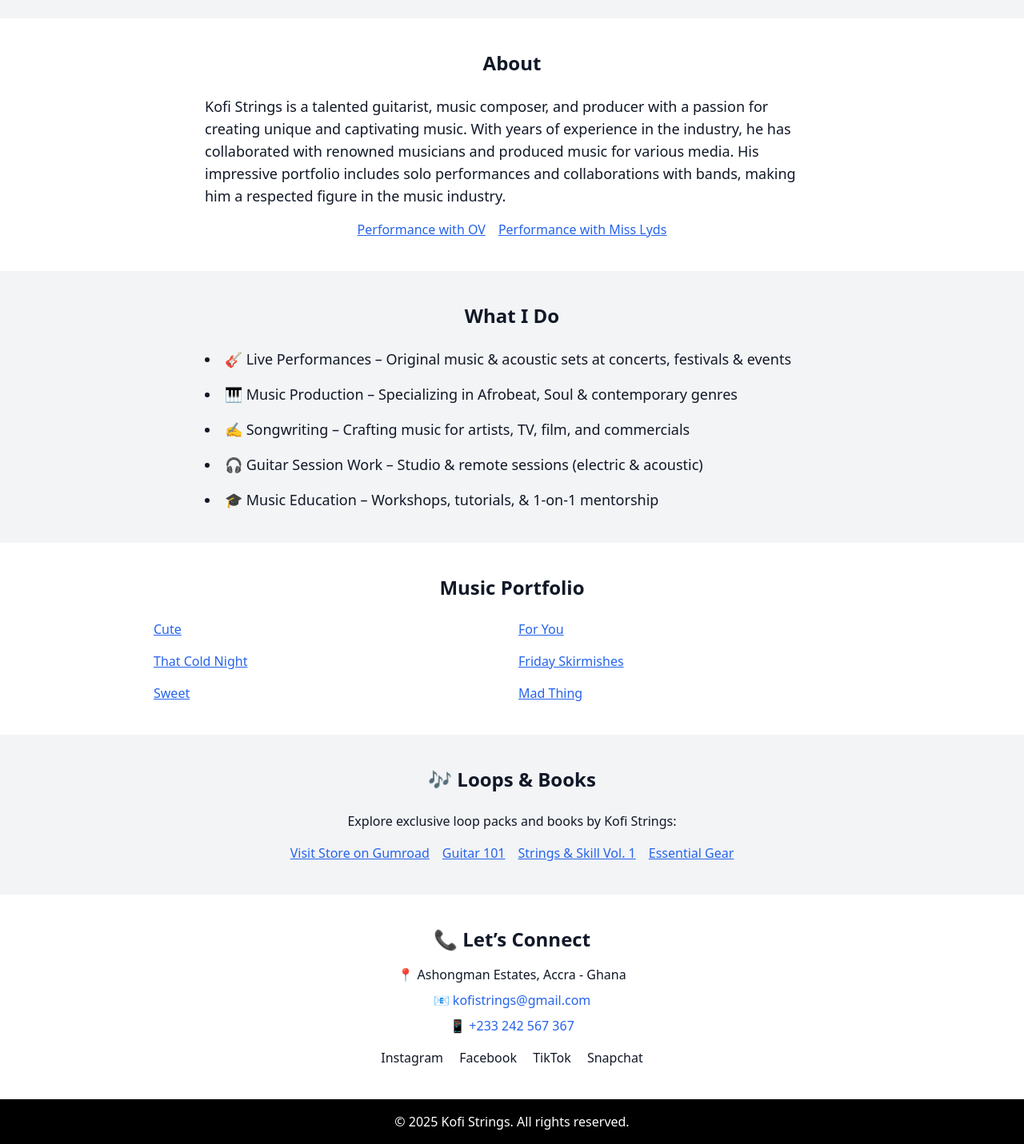
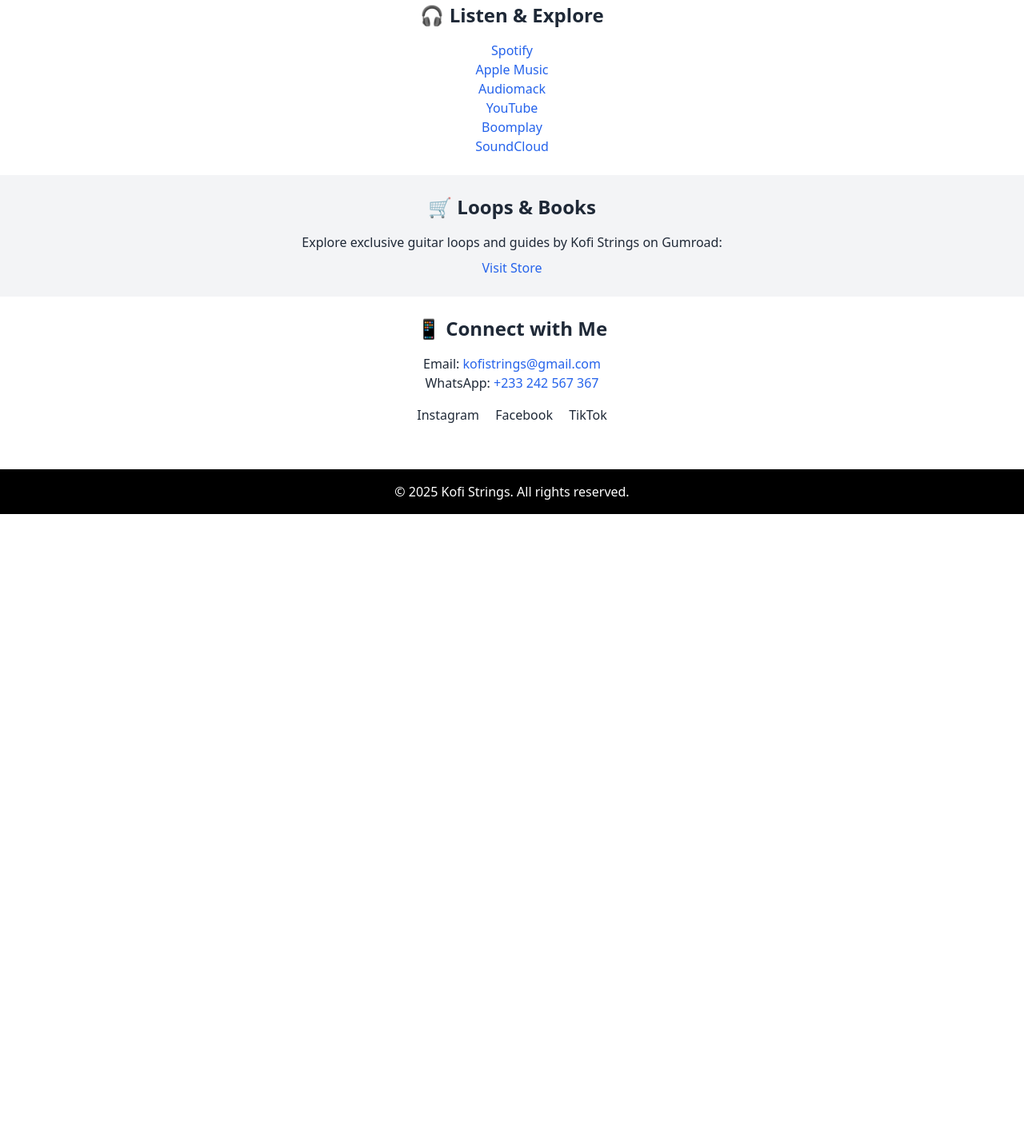
Before and after one commit to kofistrings/kofistrings.github.io, a plain HTML site: page index.html in a window 1280 px wide. Shown: the part 725-2156 px from the top of the page at 80% size. After the commit the page ends 1368 px from the top, so only its background shows below. Drawn offline with nearby package versions, Linux system fonts and the light colour scheme.

Commit message:
Add files via upload

```diff
--- a/index.html
+++ b/index.html
@@ -2,97 +2,62 @@
 <!DOCTYPE html>
 <html lang="en">
 <head>
+  <meta name="google-site-verification" content="MggtDPi8cuHOXAQzvFr_MkFr2H6Eay_6wiW9VjmTJNQ" />
+
   <meta charset="UTF-8" />
   <meta name="viewport" content="width=device-width, initial-scale=1.0" />
-  <meta name="google-site-verification" content="MggtDPi8cuHOXAQzvFr_MkFr2H6Eay_6wiW9VjmTJNQ" />
-  <title>Kofi Strings | Musician & Producer</title>
+  <title>Kofi Strings</title>
   <link href="https://cdn.jsdelivr.net/npm/tailwindcss@2.2.19/dist/tailwind.min.css" rel="stylesheet">
 </head>
-<body class="bg-white text-gray-900 font-sans">
-
-<!-- HEADER -->
-<header class="bg-black text-white py-8 text-center">
-  <h1 class="text-4xl font-bold">Kofi Strings</h1>
-  <p class="text-lg">Musician · Guitarist · Producer</p>
+<body class="bg-white text-gray-800 font-sans">
+  <header class="bg-black text-white py-6 text-center">
+    <h1 class="text-3xl font-bold">Kofi Strings</h1>
+    <p class="text-lg mt-2">Musician | Guitarist | Producer</p>
   </header>
 
-<!-- HERO SECTION -->
-<section class="text-center p-8">
-  <img src="Kofi Strings Profile 1.png" alt="Kofi Strings" class="mx-auto w-40 h-40 rounded-full shadow-xl mb-4">
-  <p class="text-xl max-w-xl mx-auto">Kofi Strings is not just a name but a movement in the world of music. Known for his unique acoustic guitar style, Kofi creates music that transcends borders and cultures.</p>
+  <section class="p-6 text-center">
+    <img src="Kofi Strings Profile 1.png" alt="Kofi Strings" class="mx-auto rounded-full w-40 h-40 object-cover shadow-lg mb-4">
+    <p class="max-w-2xl mx-auto text-lg">Kofi Strings is not just a name but a movement in the world of music. Known for his unique acoustic guitar style, Kofi creates music that transcends borders and cultures. His sound is deeply soulful, moving hearts with every note.</p>
   </section>
 
-<!-- FEATURED MUSIC -->
-<section class="bg-gray-100 py-8 px-4 text-center">
-  <h2 class="text-2xl font-semibold mb-4">🎧 Exclusive Listen</h2>
-  <iframe width="320" height="180" src="https://www.youtube.com/embed/bTAFskowmcw" title="Baddoo ft. MTF" frameborder="0" allowfullscreen class="mx-auto"></iframe>
-</section>
-
-<!-- ABOUT -->
-<section class="py-10 px-6">
-  <h2 class="text-2xl font-bold text-center mb-6">About</h2>
-  <p class="max-w-3xl mx-auto text-lg mb-4">Kofi Strings is a talented guitarist, music composer, and producer with a passion for creating unique and captivating music. With years of experience in the industry, he has collaborated with renowned musicians and produced music for various media. His impressive portfolio includes solo performances and collaborations with bands, making him a respected figure in the music industry.</p>
-  <div class="flex justify-center gap-4 flex-wrap">
-    <a href="https://drive.google.com/file/d/1Sxqjc7MdrVThYmyP_MMdbO6VcZ8M0bJ/view?usp=drive_link" class="text-blue-600 underline">Performance with OV</a>
-    <a href="https://drive.google.com/file/d/1Td6HD_SbBYDDtqw0pi7cGqv9k0gdEXyD/view?usp=drive_link" class="text-blue-600 underline">Performance with Miss Lyds</a>
+  <section class="p-6 bg-gray-100 text-center">
+    <h2 class="text-2xl font-semibold mb-4">🎵 Featured Track</h2>
+    <div class="flex justify-center">
+      <iframe width="320" height="180" src="https://www.youtube.com/embed/bTAFskowmcw" title="Baddoo" frameborder="0" allowfullscreen></iframe>
     </div>
   </section>
 
-<!-- WHAT I DO -->
-<section class="bg-gray-100 py-10 px-6">
-  <h2 class="text-2xl font-bold text-center mb-6">What I Do</h2>
-  <ul class="max-w-3xl mx-auto text-lg space-y-4 list-disc list-inside">
-    <li>🎸 Live Performances – Original music & acoustic sets at concerts, festivals & events</li>
-    <li>🎹 Music Production – Specializing in Afrobeat, Soul & contemporary genres</li>
-    <li>✍️ Songwriting – Crafting music for artists, TV, film, and commercials</li>
-    <li>🎧 Guitar Session Work – Studio & remote sessions (electric & acoustic)</li>
-    <li>🎓 Music Education – Workshops, tutorials, & 1-on-1 mentorship</li>
-  </ul>
-</section>
-
-<!-- PORTFOLIO -->
-<section class="py-10 px-6">
-  <h2 class="text-2xl font-bold text-center mb-6">Music Portfolio</h2>
-  <div class="grid grid-cols-1 md:grid-cols-2 gap-4 max-w-4xl mx-auto">
-    <a href="https://onerpm.link/147066384297" class="text-blue-600 underline">Cute</a>
-    <a href="https://onerpm.link/931269158380" class="text-blue-600 underline">For You</a>
-    <a href="https://m.soundcloud.com/kofi-strings/that-cold-night" class="text-blue-600 underline">That Cold Night</a>
-    <a href="https://m.soundcloud.com/kofi-strings/friday-skirmishes" class="text-blue-600 underline">Friday Skirmishes</a>
-    <a href="https://onerpm.link/629702261527" class="text-blue-600 underline">Sweet</a>
-    <a href="https://onerpm.link/692653520240" class="text-blue-600 underline">Mad Thing</a>
+  <section class="p-6 text-center">
+    <h2 class="text-2xl font-semibold mb-4">🎧 Listen & Explore</h2>
+    <div class="space-y-2">
+      <a href="https://open.spotify.com/artist/0WJKB5girIeBjYtGpvNYpi" class="text-blue-600 hover:underline" target="_blank">Spotify</a><br>
+      <a href="https://music.apple.com/gh/artist/kofi-strings/1607712685" class="text-blue-600 hover:underline" target="_blank">Apple Music</a><br>
+      <a href="https://audiomack.com/kofi-strings-1" class="text-blue-600 hover:underline" target="_blank">Audiomack</a><br>
+      <a href="https://www.youtube.com/@kofistrings7407" class="text-blue-600 hover:underline" target="_blank">YouTube</a><br>
+      <a href="https://www.boomplay.com/artists/39777016?from=" class="text-blue-600 hover:underline" target="_blank">Boomplay</a><br>
+      <a href="https://m.soundcloud.com/kofi-strings" class="text-blue-600 hover:underline" target="_blank">SoundCloud</a>
     </div>
   </section>
 
-<!-- STORE -->
-<section class="bg-gray-100 py-10 px-6">
-  <h2 class="text-2xl font-bold text-center mb-6">🎶 Loops & Books</h2>
-  <p class="text-center mb-4">Explore exclusive loop packs and books by Kofi Strings:</p>
-  <div class="flex flex-wrap justify-center gap-4">
-    <a href="https://kofistrings.gumroad.com" class="text-blue-600 underline">Visit Store on Gumroad</a>
-    <a href="https://kofistrings.gumroad.com/l/njxhyn" class="text-blue-600 underline">Guitar 101</a>
-    <a href="https://kofistrings.gumroad.com/l/xpwyj" class="text-blue-600 underline">Strings & Skill Vol. 1</a>
-    <a href="https://kofistrings.gumroad.com/l/sduvy" class="text-blue-600 underline">Essential Gear</a>
+  <section class="p-6 bg-gray-100 text-center">
+    <h2 class="text-2xl font-semibold mb-4">🛒 Loops & Books</h2>
+    <p>Explore exclusive guitar loops and guides by Kofi Strings on Gumroad:</p>
+    <a href="https://kofistrings.gumroad.com" class="inline-block mt-2 text-blue-600 hover:underline" target="_blank">Visit Store</a>
+  </section>
+
+  <section class="p-6 text-center">
+    <h2 class="text-2xl font-semibold mb-4">📱 Connect with Me</h2>
+    <p>Email: <a href="mailto:kofistrings@gmail.com" class="text-blue-600 hover:underline">kofistrings@gmail.com</a></p>
+    <p>WhatsApp: <a href="https://wa.me/233242567367" class="text-blue-600 hover:underline" target="_blank">+233 242 567 367</a></p>
+    <div class="mt-4 space-x-4">
+      <a href="https://instagram.com/iamkofistrings" target="_blank">Instagram</a>
+      <a href="https://www.facebook.com/iamkofistrings" target="_blank">Facebook</a>
+      <a href="https://www.tiktok.com/@iamkofistrings" target="_blank">TikTok</a>
     </div>
   </section>
 
-<!-- CONNECT -->
-<section class="py-10 px-6 text-center">
-  <h2 class="text-2xl font-bold mb-4">📞 Let’s Connect</h2>
-  <p class="mb-2">📍 Ashongman Estates, Accra - Ghana</p>
-  <p class="mb-2">📧 <a href="mailto:kofistrings@gmail.com" class="text-blue-600">kofistrings@gmail.com</a></p>
-  <p class="mb-2">📱 <a href="https://wa.me/233242567367" class="text-blue-600">+233 242 567 367</a></p>
-  <div class="space-x-4 mt-4">
-    <a href="https://instagram.com/iamkofistrings" target="_blank">Instagram</a>
-    <a href="https://www.facebook.com/iamkofistrings" target="_blank">Facebook</a>
-    <a href="https://www.tiktok.com/@iamkofistrings" target="_blank">TikTok</a>
-    <a href="https://www.snapchat.com/add/iamkofistrings" target="_blank">Snapchat</a>
-  </div>
-</section>
-
-<!-- FOOTER -->
-<footer class="bg-black text-white text-center py-4">
+  <footer class="bg-black text-white text-center py-4 mt-8">
     <p>&copy; 2025 Kofi Strings. All rights reserved.</p>
   </footer>
-
 </body>
 </html>
```
Lines whose indentation alone changed are shown as unchanged.
